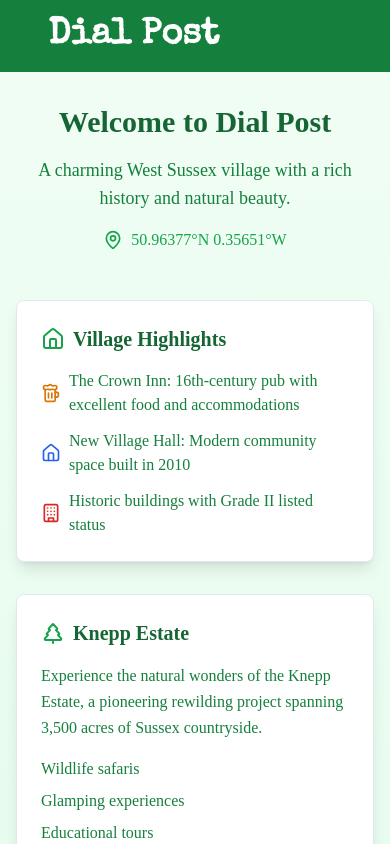
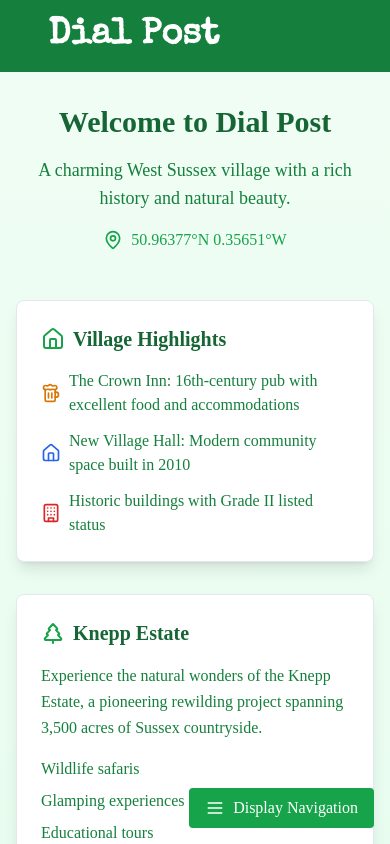
Before and after one commit to theonewithpooh-bear/dialpost-dreamscape, a React (Vite) app: page / in a window 390 px wide. Shown: the top 844 px of the page. Built offline with nearby package versions, Linux system fonts and the light colour scheme.

Commit message:
Move button to home page
Relocated the button from the header component to the home page for improved user experience and accessibility.
[skip gpt_engineer]

```diff
--- a/src/components/MobileNavigation.jsx
+++ b/src/components/MobileNavigation.jsx
@@ -7,7 +7,7 @@ const MobileNavigation = ({ isOpen, onClose }) => {
   if (!isOpen) return null;
 
   return (
-    <div className="fixed inset-0 bg-white z-50 md:hidden">
+    <div className="fixed inset-0 bg-white z-50 md:hidden overflow-y-auto">
       <div className="flex justify-end p-4">
         <button onClick={onClose} className="text-green-700">
           <X size={24} />
--- a/src/pages/Index.jsx
+++ b/src/pages/Index.jsx
@@ -1,10 +1,13 @@
-import React from 'react';
+import React, { useState } from 'react';
 import { Card, CardContent } from "@/components/ui/card";
-import { MapPinIcon, HomeIcon, BeerIcon, TreePine, BuildingIcon } from 'lucide-react';
+import { MapPinIcon, HomeIcon, BeerIcon, TreePine, BuildingIcon, Menu } from 'lucide-react';
 import Footer from '@/components/Footer';
+import MobileNavigation from '@/components/MobileNavigation';
 import '../styles/custom.css';
 
 const Index = () => {
+  const [isMobileNavOpen, setIsMobileNavOpen] = useState(false);
+
   return (
     <div className="min-h-screen bg-gradient-to-b from-green-50 to-green-100">
       <main className="container mx-auto py-8 px-4">
@@ -18,6 +21,14 @@ const Index = () => {
             <span>50.96377°N 0.35651°W</span>
           </div>
         </section>
+
+        <button
+          className="md:hidden bg-green-600 hover:bg-green-500 text-white py-2 px-4 rounded fixed bottom-4 right-4 z-50 flex items-center"
+          onClick={() => setIsMobileNavOpen(true)}
+        >
+          <Menu className="h-5 w-5 mr-2" />
+          Display Navigation
+        </button>
 
         <section className="grid grid-cols-1 md:grid-cols-2 gap-8 mb-16">
           <Card className="bg-white shadow-lg hover:shadow-xl transition-all duration-300 transform hover:-translate-y-2 overflow-hidden">
@@ -84,6 +95,8 @@ const Index = () => {
           </div>
         </section>
       </main>
+      <Footer />
+      <MobileNavigation isOpen={isMobileNavOpen} onClose={() => setIsMobileNavOpen(false)} />
     </div>
   );
 };
```
